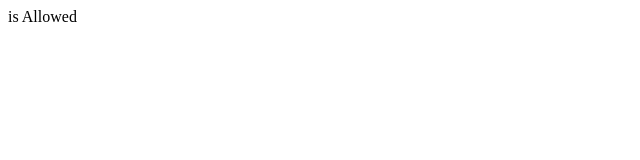
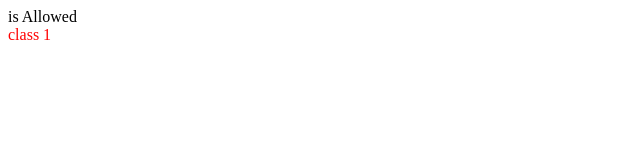
Before and after one commit to iusmanof/fastfood, a React (Vite) app: page / in a window 1280 px wide. Shown: the top 160 px of the page, without its empty margins (0-640 px from the left). Built offline with nearby package versions, Linux system fonts and the light colour scheme.

Commit message:
feat: add sass

```diff
--- a/components/Header.jsx
+++ b/components/Header.jsx
@@ -1,7 +1,14 @@
+import "../style/Header.scss";
+
 function Header({ isAllowed }) {
   const a = true;
 
-  return <>{isAllowed && "is Allowed"}</>;
+  return (
+    <>
+      {isAllowed && "is Allowed"}
+      <div className="class1">class 1</div>
+    </>
+  );
 }
 
 export default Header;
--- a/package.json
+++ b/package.json
@@ -21,6 +21,7 @@
     "eslint-plugin-react": "^7.34.1",
     "eslint-plugin-react-hooks": "^4.6.0",
     "eslint-plugin-react-refresh": "^0.4.6",
+    "sass": "^1.77.1",
     "vite": "^5.2.0"
   }
 }
--- /dev/null
+++ b/style/Header.scss
@@ -0,0 +1,5 @@
+$red-color: red;
+
+.class1{
+    color: $red-color;
+}
```
Also changed, not shown: src/App.jsx (+5 -6 lines), 1 other file (tests, documents, lock files or other folders).
